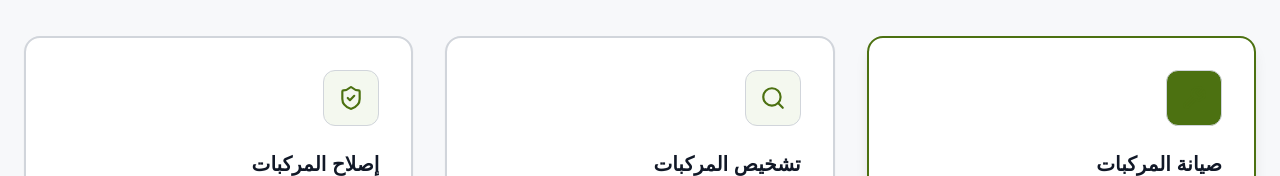
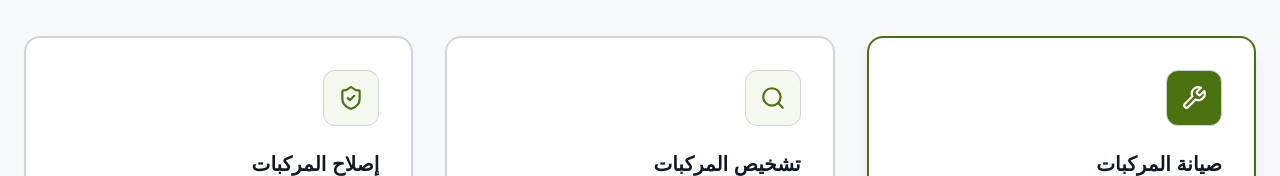
Before and after one commit to AmiAshz/AL-MUBARMAJA, a Next.js app: page / in a window 1280 px wide. In both pictures the pointer is over the element 1194 px from the left and 1323 px from the top of the page. Shown: the part 1225-1401 px from the top of the page. Built offline with nearby package versions, Linux system fonts and the light colour scheme.

Commit message:
Fix card hover icon color remaining visible and turning white

```diff
--- a/app/globals.css
+++ b/app/globals.css
@@ -143,6 +143,10 @@
   .hover\:text-brand-hover:hover {
     color: #3D5A0E !important;
   }
+  .group:hover .group-hover\:text-white,
+  .group-hover\:text-white:hover {
+    color: #FFFFFF !important;
+  }
 }
 
 /* ── Premium light scrollbar ── */
--- a/app/page.tsx
+++ b/app/page.tsx
@@ -500,7 +500,7 @@ export default function Home() {
               >
                 <div>
                   <div className="w-14 h-14 rounded-xl flex items-center justify-center mb-6 bg-surface-50 text-primary border border-border group-hover:bg-primary group-hover:text-white transition-colors">
-                    <Icon size={26} />
+                    <Icon size={26} className="transition-colors group-hover:text-white text-current" />
                   </div>
                   <h3 className="text-lg md:text-xl font-bold mb-3 text-foreground">
                     {lang === 'ar' ? svc.nameAr : svc.nameEn}
```
